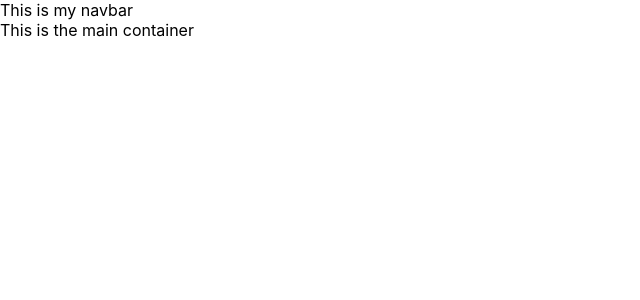
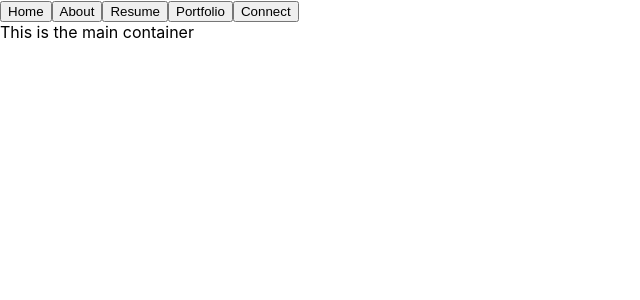
Before and after one commit to thequeenbeebs/portfolio, a React (Create React App) app: page / in a window 1280 px wide. Shown: the top 300 px of the page, without its empty margins (0-640 px from the left). Built offline with nearby package versions, Linux system fonts and the light colour scheme.

Commit message:
built page components

```diff
--- a/src/components/NavBar.js
+++ b/src/components/NavBar.js
@@ -1,7 +1,11 @@
 function NavBar() {
     return (
         <div>
-            This is my navbar
+            <button>Home</button>
+            <button>About</button>
+            <button>Resume</button>
+            <button>Portfolio</button>
+            <button>Connect</button>
         </div>
     )
 }
```
Also changed, not shown: src/components/About.js (added), src/components/Connect.js (added), src/components/Homepage.js (added), src/components/Portfolio.js (added), src/components/Resume.js (added).
